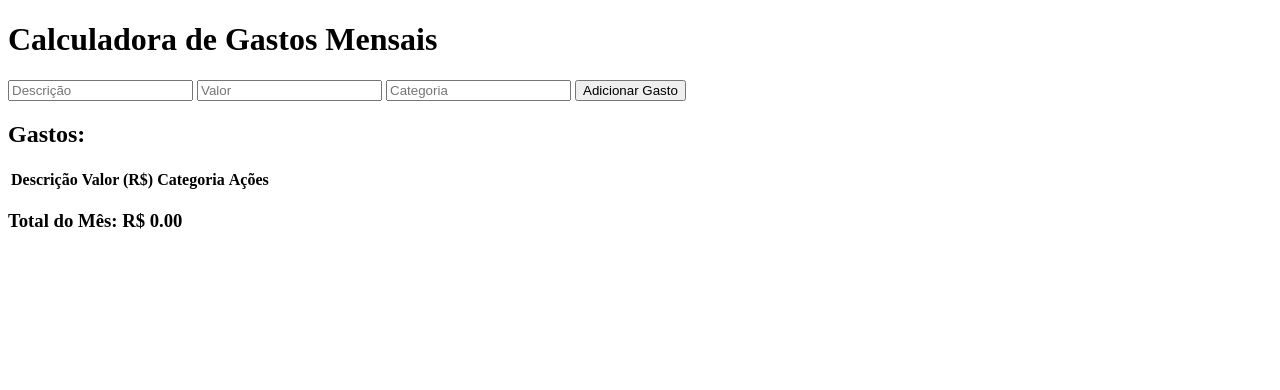
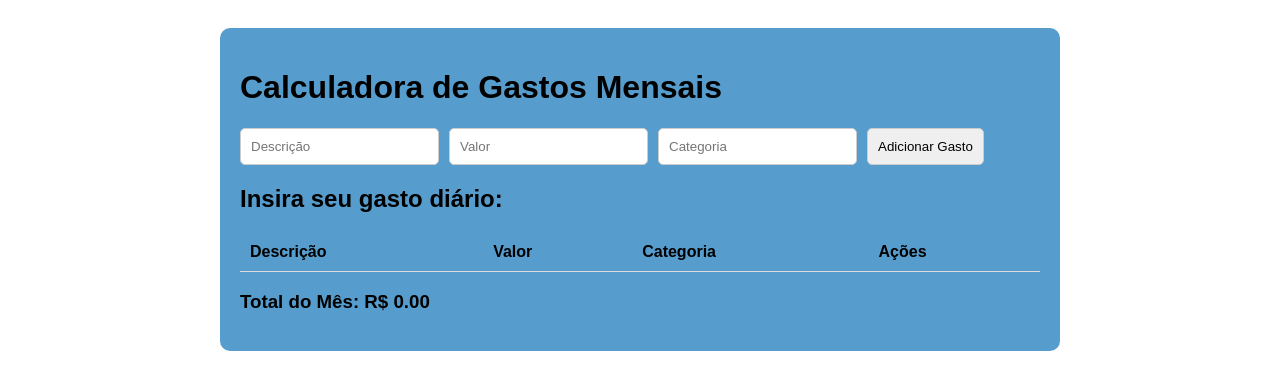
Before and after one commit to RocOliveira/Calculadora_Gastos, a plain HTML site: page index.html in a window 1280 px wide. Drawn offline with Linux system fonts and the light colour scheme.

Commit message:
Atualização da tabela de gastos e adicionando cores e modelos na tabelas pelo CSS

```diff
--- a/index.html
+++ b/index.html
@@ -17,12 +17,12 @@
         <button type="submit">Adicionar Gasto</button>
       </form>
 
-      <h2>Gastos:</h2>
+      <h2>Insira seu gasto diário:</h2>
       <table id="tabela-gastos">
         <thead>
           <tr>
             <th>Descrição</th>
-            <th>Valor (R$)</th>
+            <th>Valor</th>
             <th>Categoria</th>
             <th>Ações</th>
           </tr>
--- a/style.css
+++ b/style.css
@@ -0,0 +1,51 @@
+body {
+    font-family: Arial, sans-serif;
+    background: #fff;
+    padding: 20px;
+  }
+
+  .container {
+    max-width: 800px;
+    margin: auto;
+    background: hsl(204, 54%, 57%);
+    padding: 20px;
+    border-radius: 10px;
+  }
+
+  form {
+    display: flex;
+    gap: 10px;
+    flex-wrap: wrap;
+    margin-bottom: 20px;
+  }
+
+  input, button {
+    padding: 10px;
+    border: 1px solid #ccc;
+    border-radius: 5px;
+  }
+
+  table {
+    width: 100%;
+    border-collapse: collapse;
+  }
+
+  th, td {
+    padding: 10px;
+    text-align: left;
+    border-bottom: 1px solid #ddd;
+  }
+
+  .valor-alto {
+    color: red;
+    font-weight: bold;
+  }
+
+  button.remover {
+    background-color: red;
+    color: white;
+    border: none;
+    padding: 5px 10px;
+    border-radius: 5px;
+    cursor: pointer;
+  }
```
